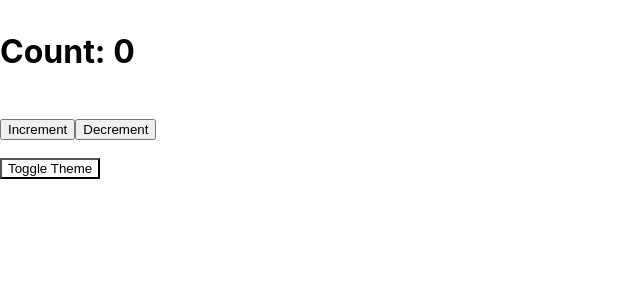
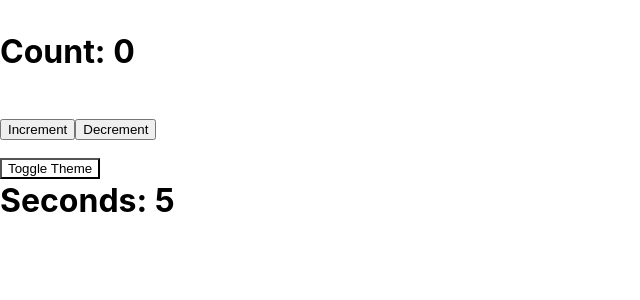
Before and after one commit to salinpaul94/60_DAY_PLAN_FOR_CROSS_PALTFORM_DEVELOPMENT, a React (Create React App) app in the folder test-roject/: page / in a window 1280 px wide. Shown: the top 300 px of the page, without its empty margins (0-640 px from the left). Built offline with nearby package versions, Linux system fonts and the light colour scheme.

Commit message:
Task 2 Day 5 example 1 useEffect

```diff
--- a/test-roject/src/App.js
+++ b/test-roject/src/App.js
@@ -1,11 +1,13 @@
 import './App.css';
 import AppHooks from './componentsDay5/AppHooks';
 import Counter from './componentsDay5/Counter'
+import TimerUseEffect from './componentsDay5/TimerUseEffect';
 
 const element = (
   <h1>
     <Counter/>
     <AppHooks/>
+    <TimerUseEffect/>
   </h1>
 )
 
--- /dev/null
+++ b/test-roject/src/componentsDay5/TimerUseEffect.js
@@ -0,0 +1,16 @@
+import React, { useState, useEffect } from 'react';
+
+function TimerUseEffect() {
+  const [seconds, setSeconds] = useState(0);
+
+  useEffect(() => {
+    const interval = setInterval(() => {
+      setSeconds((prev) => prev + 1);
+    }, 1000);
+    return () => clearInterval(interval);
+  }, []);
+
+  return <div>Seconds: {seconds}</div>;
+}
+
+export default TimerUseEffect;
```
